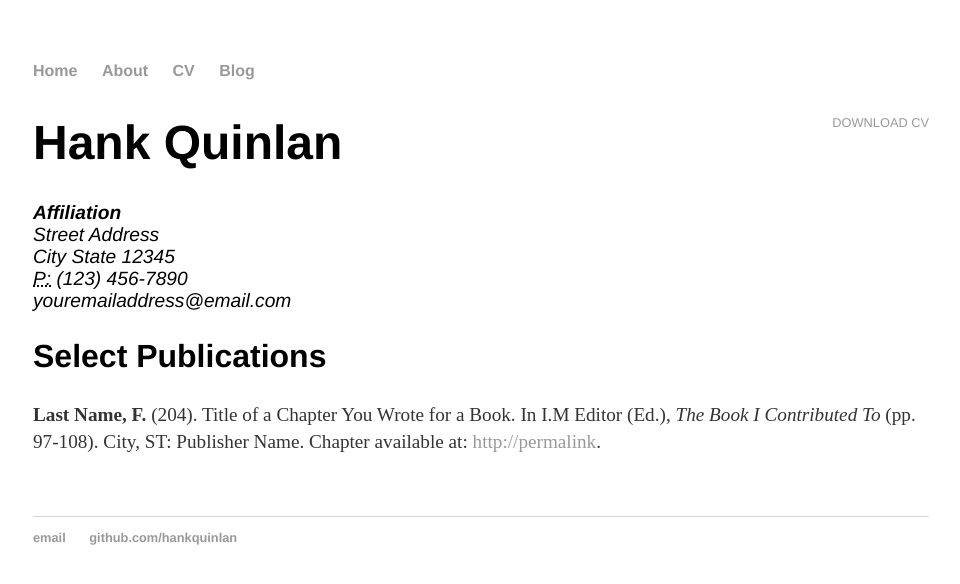
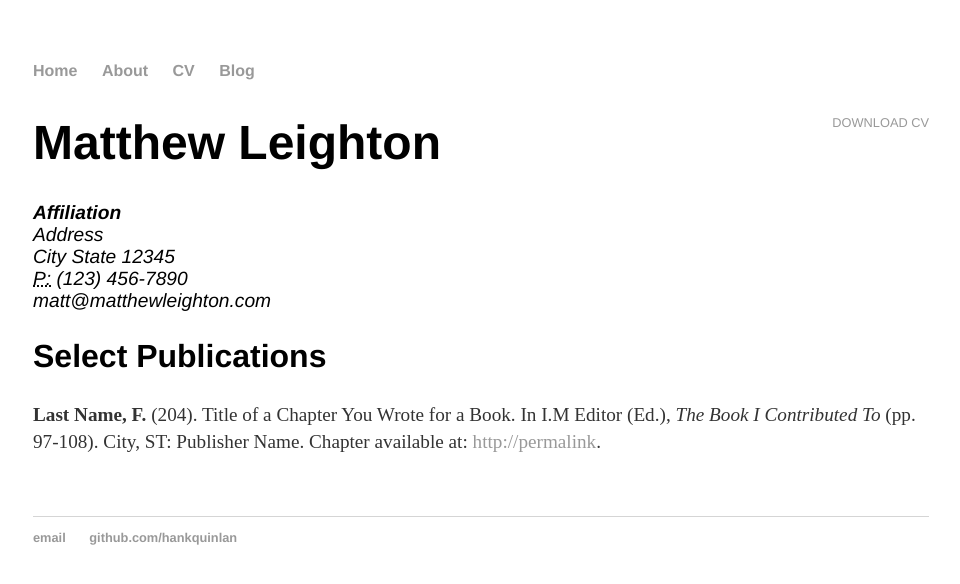
Before and after one commit to Matthew-Leighton/matthew-leighton.github.io, a Jekyll site: the page built from cv/index.html, in a window 1280 px wide. Shown: the top 584 px of the page, without its empty margins (159-1119 px from the left). Built offline with Jekyll 4.4.1, drawn with Linux system fonts in a browser that asks for light colours.

Commit message:
Update index.html

```diff
--- a/cv/index.html
+++ b/cv/index.html
@@ -1,17 +1,17 @@
 ---
 layout: default
-title: CV of Your Name
+title: CV of Matthew Leighton
 ---
 
 	<div class="cv">
 		<a href="#" class="download" title="Download CV as PDF">Download CV</a>
-					<h1>Hank Quinlan</h1>
+					<h1>Matthew Leighton</h1>
 					<address>
 					<strong>Affiliation</strong><br>
-					Street Address<br>
+					Address<br>
 					City State 12345<br>
 					<abbr title="phone">P:</abbr> (123) 456-7890<br>
-					<span class="obfuscate">youremailaddress@email.com</span>
+					<span class="obfuscate">matt@matthewleighton.com</span>
 					</address>
 
 					<h2>Select Publications</h2>
```
